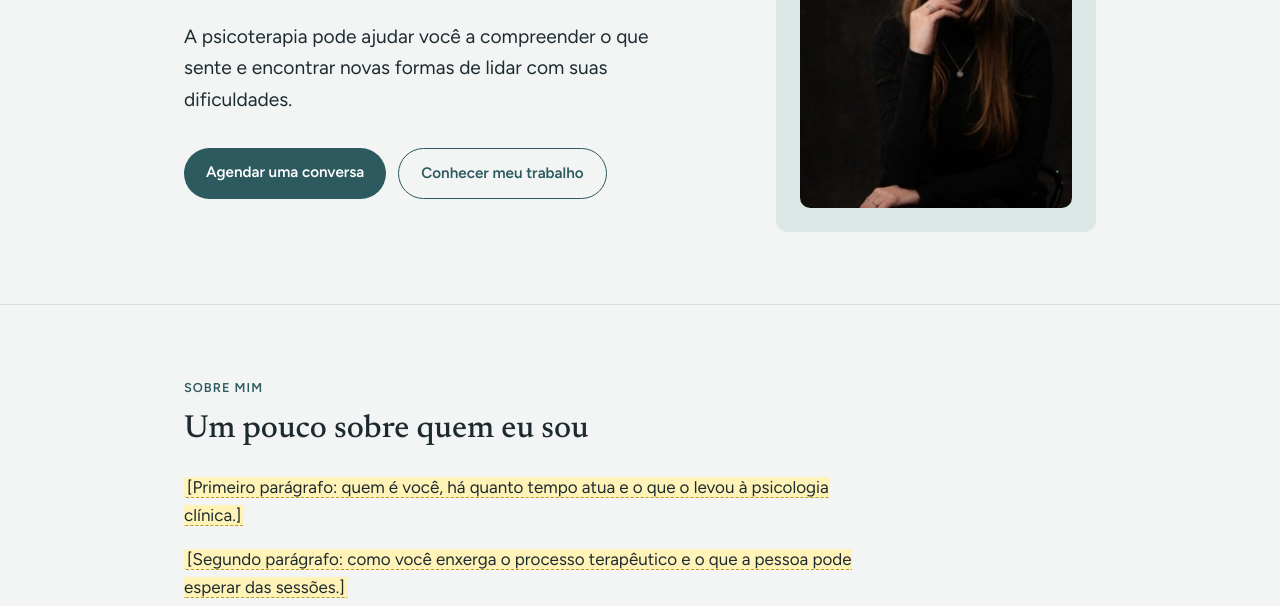
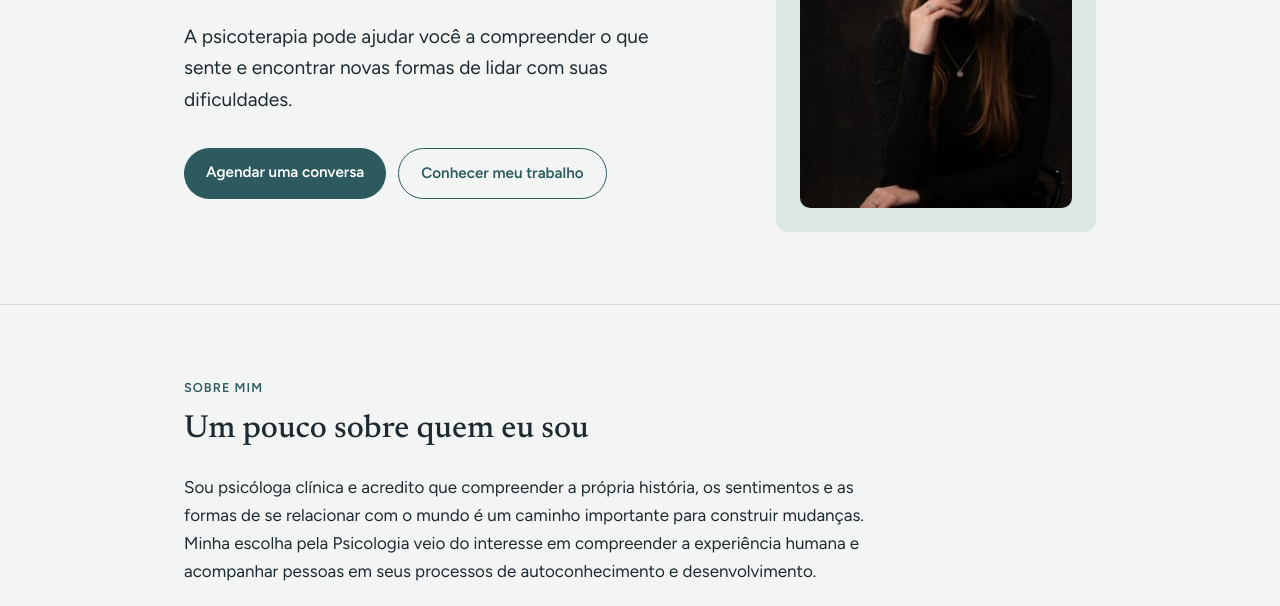
Before and after one commit to psicologaluizazanatta/psicologaluizazanatta.github.io, a plain HTML site: page index.html in a window 1280 px wide. Shown: the part 339-945 px from the top of the page. Drawn offline with Linux system fonts and the light colour scheme.

Commit message:
Add About me paragraphs
a

```diff
--- a/index.html
+++ b/index.html
@@ -190,8 +190,8 @@
       <p class="rotulo">Sobre mim</p>
       <h2>Um pouco sobre quem eu sou</h2>
       <div class="texto">
-        <p><span class="p">[Primeiro parágrafo: quem é você, há quanto tempo atua e o que o levou à psicologia clínica.]</span></p>
-        <p><span class="p">[Segundo parágrafo: como você enxerga o processo terapêutico e o que a pessoa pode esperar das sessões.]</span></p>
+        <p>Sou psicóloga clínica e acredito que compreender a própria história, os sentimentos e as formas de se relacionar com o mundo é um caminho importante para construir mudanças. Minha escolha pela Psicologia veio do interesse em compreender a experiência humana e acompanhar pessoas em seus processos de autoconhecimento e desenvolvimento.</p>
+        <p>Enxergo a psicoterapia como um espaço de escuta, acolhimento e construção conjunta. Cada pessoa chega com uma história, experiências e dificuldades próprias, por isso, o processo é construído respeitando sua individualidade e seu ritmo. Durante as sessões, busco compreender junto com você o que está acontecendo, identificar padrões e desenvolver novas possibilidades para lidar com as situações do cotidiano.</p>
       </div>
     </div>
   </section>
```
